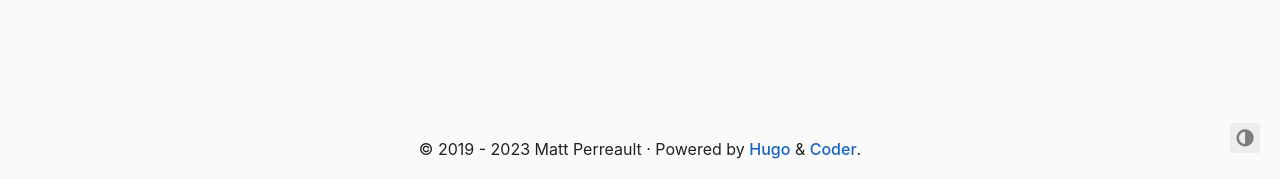
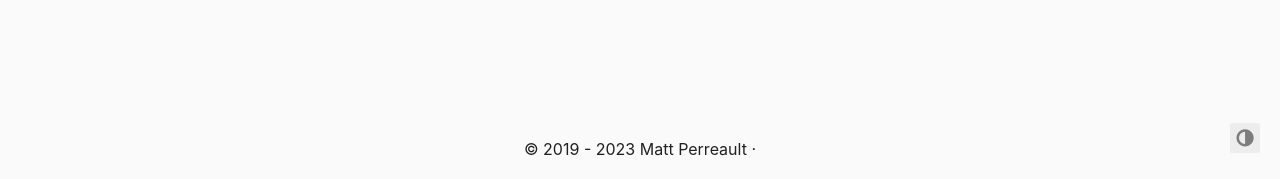
Before and after one commit to MattPerreault/cloud_profile, a plain HTML site: page frontend/public/index.html in a window 1280 px wide. Shown: the part 621-800 px from the top of the page. Drawn offline with Linux system fonts and the light colour scheme.

Commit message:
Update footer.

```diff
--- a/frontend/public/about-me/index.html
+++ /dev/null
@@ -1 +0,0 @@
-<!DOCTYPE html><html><head><title>http://mpcloudstack.com/about/</title><link rel="canonical" href="http://mpcloudstack.com/about/"/><meta name="robots" content="noindex"><meta charset="utf-8" /><meta http-equiv="refresh" content="0; url=http://mpcloudstack.com/about/" /></head></html>
--- a/frontend/public/index.html
+++ b/frontend/public/index.html
@@ -185,9 +185,6 @@
     2023
      Matt Perreault
     ·
-
-    Powered by <a href="https://gohugo.io/">Hugo</a> & <a href="https://github.com/luizdepra/hugo-coder/">Coder</a>.
-
   </section>
 </footer>
 
```
Also changed, not shown: frontend/public/404.html (+0 -3 lines), frontend/public/about/index.html (+0 -3 lines), frontend/public/posts/coming-soon/index.html (+0 -3 lines), frontend/public/posts/index.html (+0 -3 lines), frontend/public/posts/know-your-systems/index.html (+0 -3 lines).
